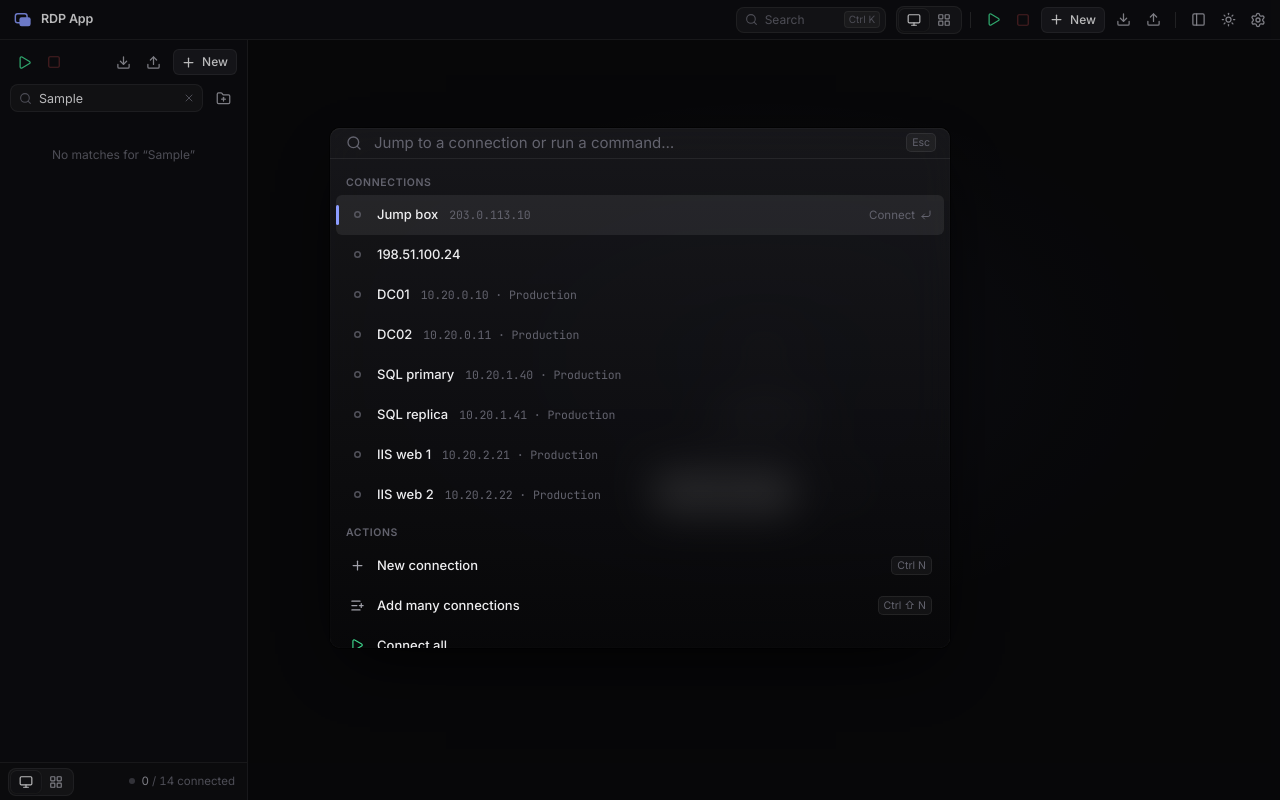
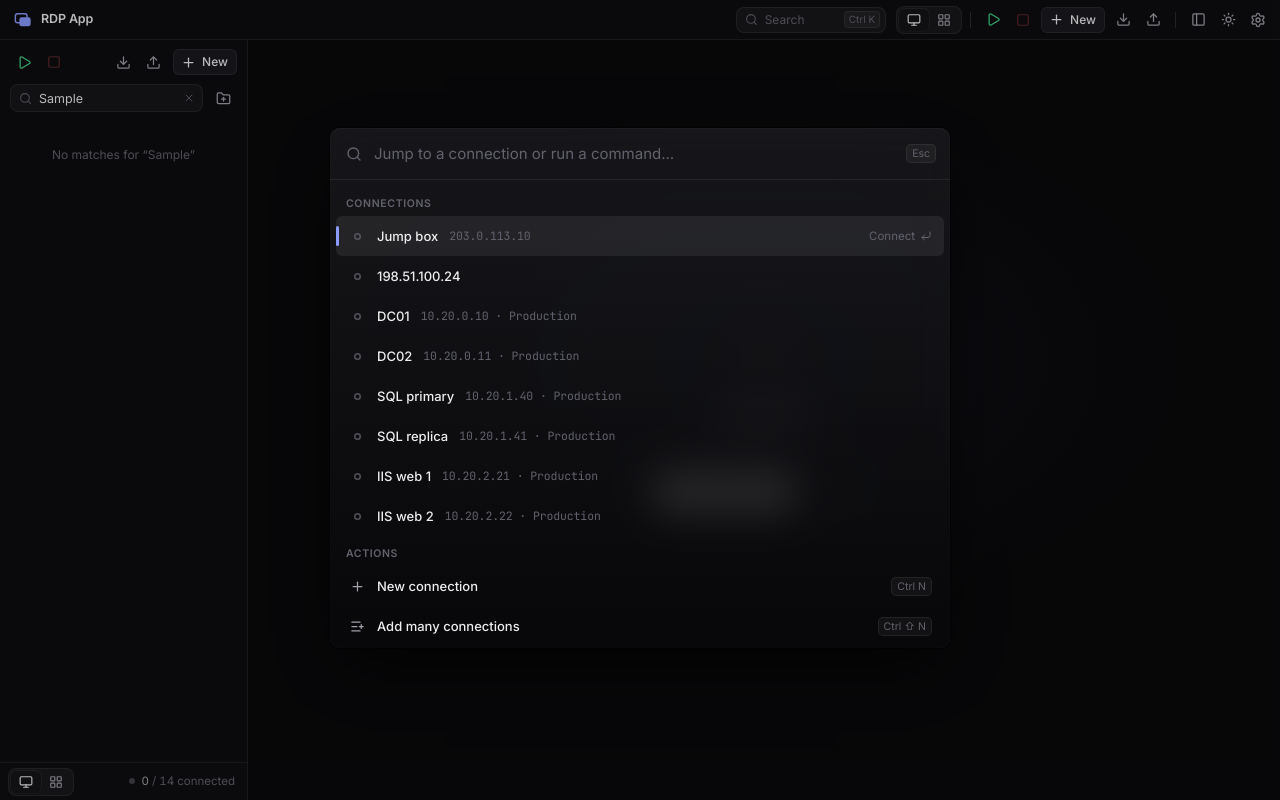
Before and after one commit to JeromeJaJa/rdp-app, a React (Vite) app: page / in a window 1280 px wide. Both pictures are taken after typing "Sample" into the empty fields and a click on the button "Search connections and commands (Ctrl+K)". Built offline with nearby package versions, Linux system fonts and the light colour scheme.

Commit message:
fix(ui): keep the command palette's search row from shrinking
The search row (icon, input, Esc) is a child of the panel's flex column with no
flex: none, so with a long list of results it shrank from its 52px to ~34px.
It now keeps its height.

Co-Authored-By: Claude Opus 5.5 <noreply@anthropic.com>

```diff
--- a/src/components/palette/palette.css
+++ b/src/components/palette/palette.css
@@ -46,7 +46,10 @@
   }
 }
 
+/* Fixed height: in the panel's flex column it would otherwise shrink to make room for a long
+   list of results. */
 .palette__search {
+  flex: none;
   display: flex;
   align-items: center;
   gap: 10px;
```
